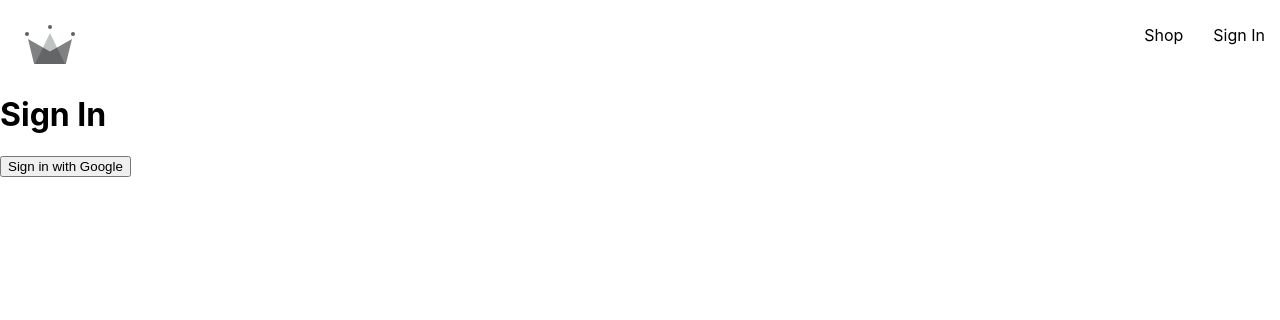
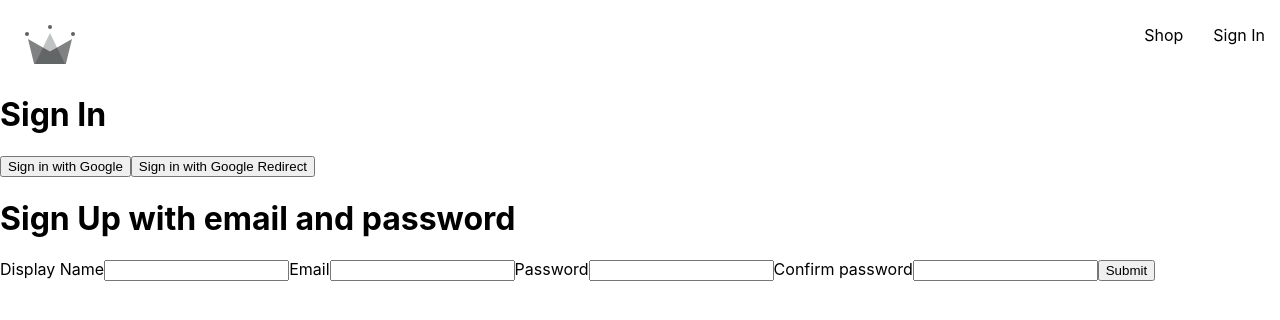
Before and after one commit to ItsAJ1005/Fapion, a React (Create React App) app: page /signin in a window 1280 px wide. Shown: the top 320 px of the page. Built offline with nearby package versions, Linux system fonts and the light colour scheme.

Commit message:
Build - GoogleRedirect integrating & SignUp page

```diff
--- a/src/components/signIn/signInComponent.jsx
+++ b/src/components/signIn/signInComponent.jsx
@@ -1,17 +1,40 @@
-import { signInWithGooglePopup } from "../../utils/firebase/firebase";
+import { useEffect } from "react";
+import { getRedirectResult } from "firebase/auth";
+import { auth, createUserDocumentFromAuth, signInWithGooglePopup, signInWithGoogleRedirect } from "../../utils/firebase/firebase";
+import SignUp from "../signup/SignUp";
 
-const SignIn = ()=> {
+const SignIn = () => {
 
     const logGoogleUser = async () => {
         const { user } = await signInWithGooglePopup();
-    }
+        await createUserDocumentFromAuth(user);
+    };
+
+    const logGoogleRedirectUser = () => {
+        signInWithGoogleRedirect(auth);
+    };
+
+    useEffect(() => {
+        const fetchRedirectResult = async () => {
+            const result = await getRedirectResult(auth);
+            if (result) {
+                const { user } = result;
+                await createUserDocumentFromAuth(user);
+            }
+        };
+
+        fetchRedirectResult();
+    }, []);
 
     return (
         <div>
             <h1>Sign In</h1>
             <button onClick={logGoogleUser}>Sign in with Google</button>
+            <button onClick={logGoogleRedirectUser}>Sign in with Google Redirect</button>
+
+            <SignUp/>
         </div>
-    )
-}
+    );
+};
 
 export default SignIn;
--- /dev/null
+++ b/src/components/signup/SignUp.jsx
@@ -0,0 +1,42 @@
+import { useState } from "react";
+
+const defaultFormFeilds = {
+    displayName: '',
+    email: '',
+    password: '',
+    confirmPassword: ''
+};
+
+const SignUp = ()=> {
+
+    const [ formFields, setFormFields ] = useState(defaultFormFeilds);
+    const { displayName, email, password, confirmPassword } = formFields;
+
+    const handleChange = (event) => {
+        const { name } = event.target;
+        setFormFields = ({...formFields, [name]: value});
+    }
+    return (
+        <div>
+            <h1>Sign Up with email and password</h1>
+            <form onSubmit={() => {}}>
+
+                <label>Display Name</label>
+                <input type='text' onChange={handleChange} value={displayName} required/>
+
+                <label>Email</label>
+                <input type='email' onChange={handleChange} value={email} required/>
+
+                <label>Password</label>
+                <input type='password' onChange={handleChange} value={password} required/>
+
+                <label>Confirm password</label>
+                <input type='password' onChange={handleChange} value={confirmPassword} required/>
+
+                <button type="submit">Submit</button>
+            </form>
+        </div>
+    );
+}
+
+export default SignUp;
--- a/src/utils/firebase/firebase.js
+++ b/src/utils/firebase/firebase.js
@@ -19,7 +19,7 @@ const firebaseConfig = {
   });
 
   export const auth = getAuth();
-
+  export const signInWithGoogleRedirect = () => signInWithRedirect(auth, provider)
   export const signInWithGooglePopup = () => signInWithPopup(auth, provider);
   export const db = getFirestore();
 
```
